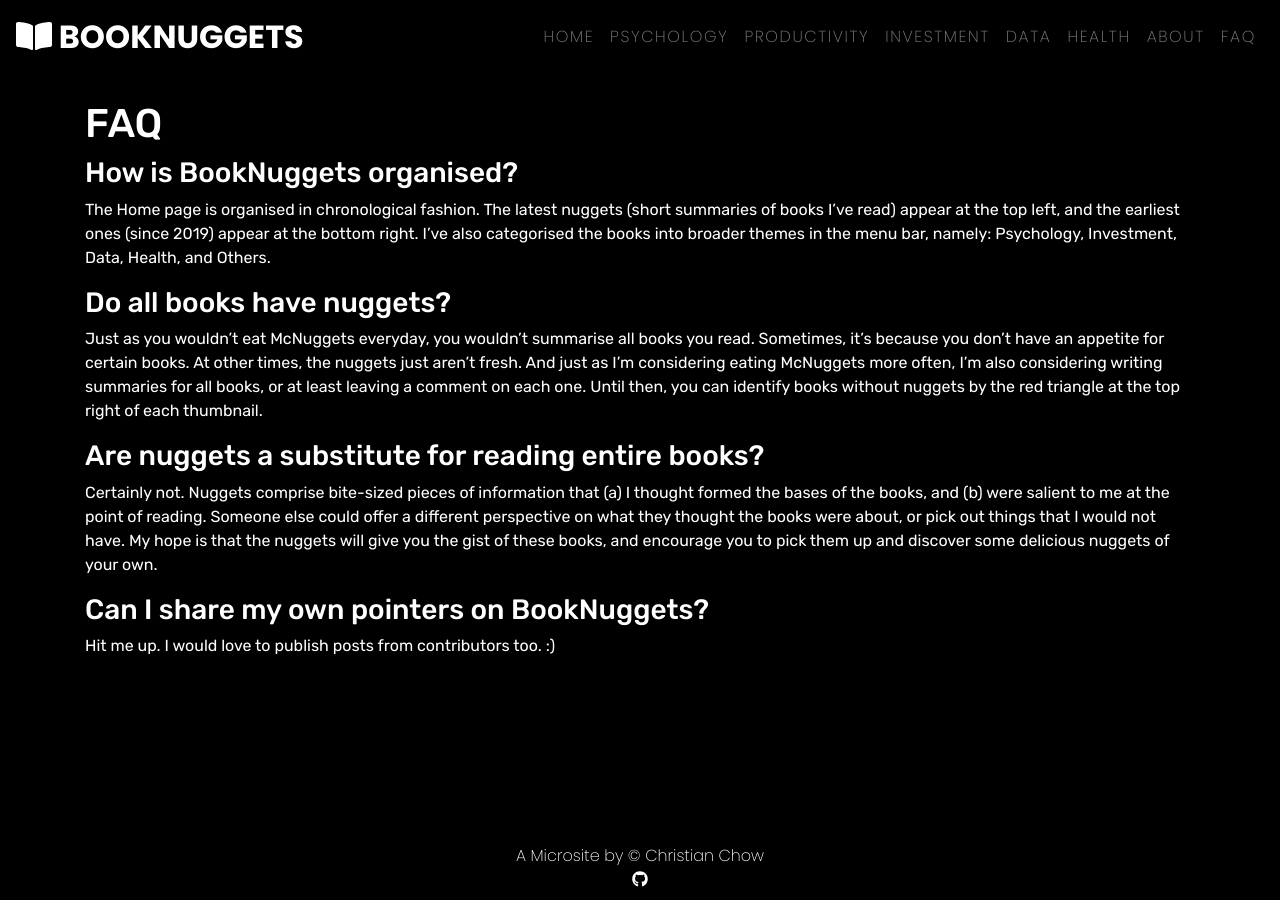
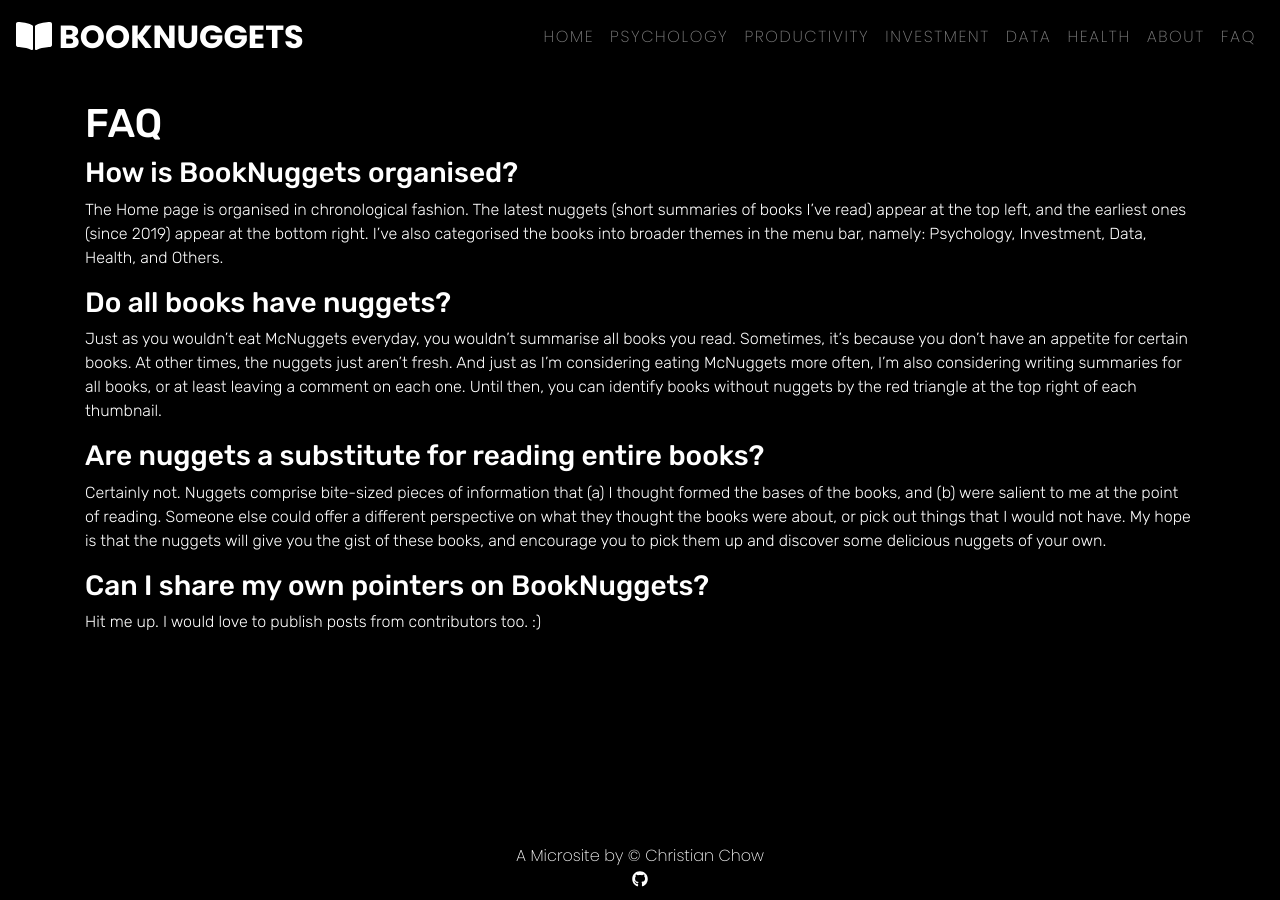
Before and after one commit to chrischow/booknuggets, a Jekyll site: the page built from faq.md, in a window 1280 px wide. Built offline with Jekyll 4.4.1, drawn with Linux system fonts in a browser that asks for light colours; nearby versions of some CDN libraries.

Commit message:
Change main font to light to reduce glare; Update readme

```diff
--- a/_includes/footer.html
+++ b/_includes/footer.html
@@ -24,5 +24,4 @@
     $(window).ready(function(){
         $('#main').animate({opacity: 1}, 700);
     });
-
 </script>
--- a/css/custom.css
+++ b/css/custom.css
@@ -2,8 +2,9 @@ body {
     background-color: black;
     color: white;
     font-family: 'Rubik';
-    font-weight: 400;
+    font-weight: 300;
     margin-bottom: 100px;
+    height: 100%;
 }
 
 h1 {
```
Also changed, not shown: readme.md, uploads/loading.gif (deleted).
